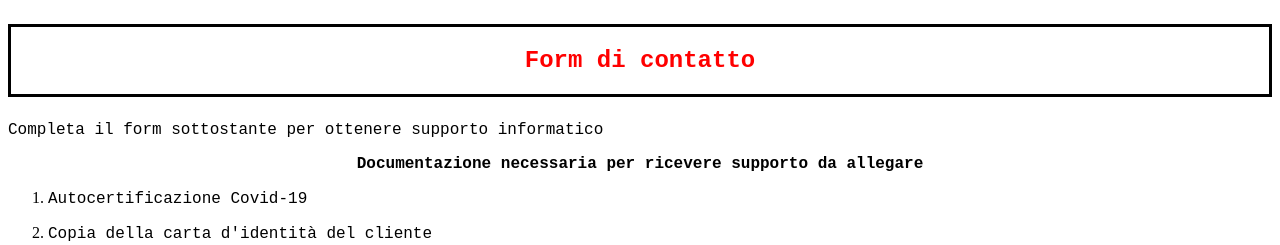
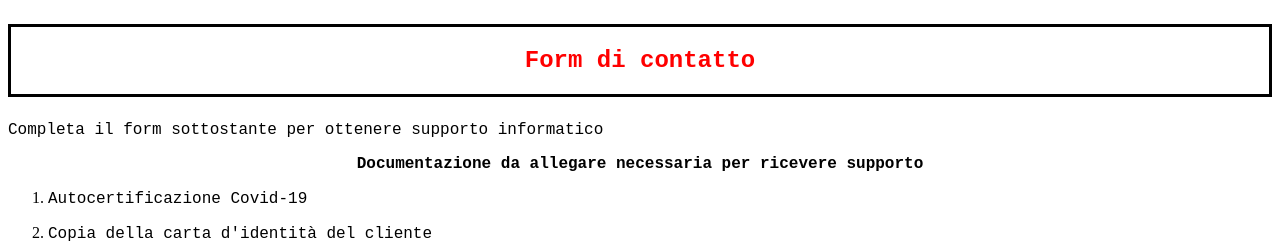
Before and after one commit to abcSte/jsprimer00, a website: page index.html in a window 1280 px wide. Shown: the top 245 px of the page. Drawn offline with Linux system fonts and the light colour scheme.

Commit message:
html modified

```diff
--- a/index.html
+++ b/index.html
@@ -17,7 +17,7 @@
 
     <div>
         <header>
-            <h3 class="h3"> Documentazione necessaria per ricevere supporto da allegare</p> </h3>
+            <h3 class="h3"> Documentazione da allegare necessaria per ricevere supporto </p> </h3>
         </header>
     </div>
 
```
